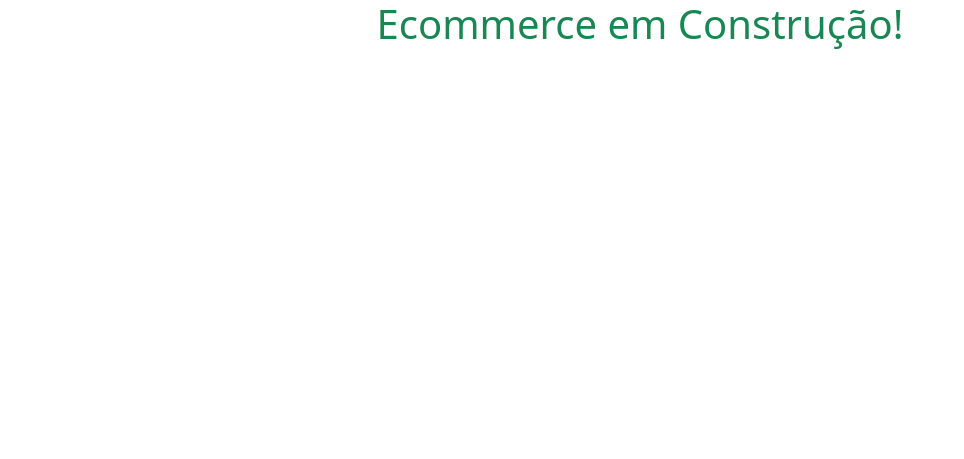
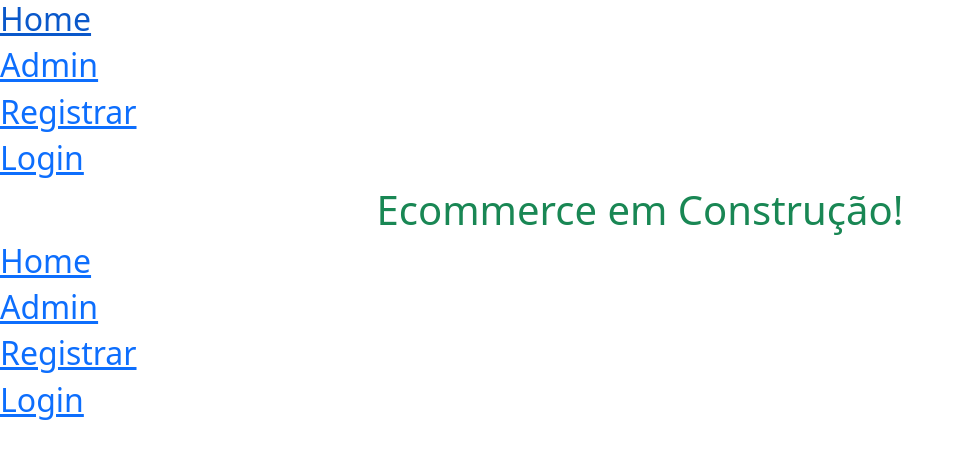
Before and after one commit to cleitone1000/ecommerce, a Flask app: page / in a window 1280 px wide. Shown: the top 459 px of the page, without its empty margins (0-964 px from the left). Run offline with Flask 3, Linux system fonts and the light colour scheme; some libraries are stand-ins or nearby versions.

Commit message:
update_navigation

```diff
--- a/loja/templates/layouts.html
+++ b/loja/templates/layouts.html
@@ -11,6 +11,11 @@
     <title>{{title}}</title>
   </head>
   <body>
+    <h2><a href="/" target="_self" rel="next">Home</a></h2>
+    <h2><a href="/admin" target="_self" rel="next">Admin</a></h2>
+    <h2><a href="/registrar" target="_self" rel="next">Registrar</a></h2>
+    <h2><a href="/login" target="_self" rel="next">Login</a></h2>
+
     {% block content %}
 
     {% endblock %}
```
